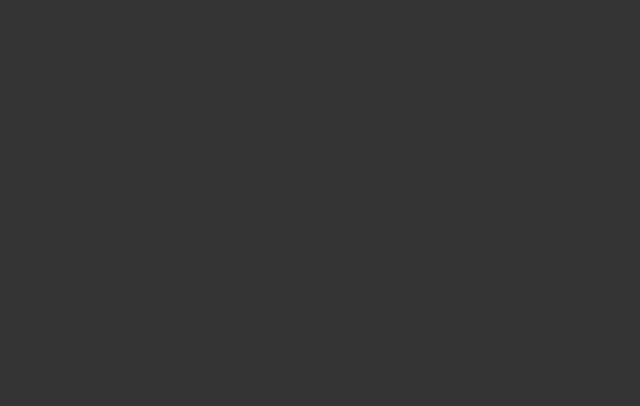
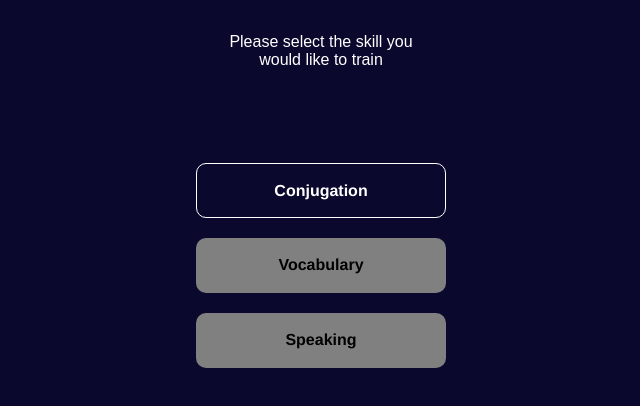
Before and after one commit to joepstein/lingo-duel-v1, a React (Vite) app: page /skill-choice in a window 1280 px wide. Shown: the top 406 px of the page, without its empty margins (319-959 px from the left). Built offline with nearby package versions, Linux system fonts and the light colour scheme.

Commit message:
Add skill choice page

```diff
--- a/server.js
+++ b/server.js
@@ -7,7 +7,7 @@ app.use('/', express.static(path.join(__dirname, 'public')))
 
 app.use('/', express.static(path.join(__dirname, 'dist')))
 
-app.use(/^\/?(conjugation)/, require('./routes/root'))
+app.use(/^\/?(conjugation|skill-choice)/, require('./routes/root'))
 
 
 app.listen(PORT)
--- a/src/App.jsx
+++ b/src/App.jsx
@@ -1,6 +1,7 @@
 import { Routes, Route } from 'react-router-dom'
-import { LanguageGame } from "./LanguageGame"
-import { Intro } from "./Intro"
+import { Intro } from './Intro'
+import { SkillChoice } from './SkillChoice'
+import { LanguageGame } from './LanguageGame'
 import "./styles.css"
 
 
@@ -11,6 +12,7 @@ export default function App(){
     <>
       <Routes>
         <Route path="/" element={<Intro />} />
+        <Route path="/skill-choice" element={<SkillChoice />} />
         <Route path="/conjugation" element={<LanguageGame />} />
       </Routes>
     </>
--- a/src/Intro.jsx
+++ b/src/Intro.jsx
@@ -10,19 +10,19 @@ export function Intro(){
 	useEffect(() => {
 
 		setTimeout(() => {
-	      overlayRef.current.classList.add('animate')
-	    }, 500)
+	      overlayRef.current.classList.add('animate') // 1s
 
 	        setTimeout(() => {
 		    	overlayRef.current.classList.remove('animate')
 		    	initialContentRef.current.style.display = 'none'
 		    	revealedContentRef.current.style.display = 'block'
-	    	overlayRef.current.classList.add('unanimate')
-	    }, 1800)
+		    	overlayRef.current.classList.add('unanimate') // 1s
 
 		    	setTimeout(() => {
 			    	overlayRef.current.style.display = 'none'
-	    }, 2850)
+			    }, 1050)
+	    	}, 1300)
+	    }, 500)
 
 	}, [])
 
@@ -36,7 +36,7 @@ export function Intro(){
 				</div>
 				<div ref={revealedContentRef} class='revealed-content'>
 					<p>Let's do 10 quick questions to assess your skill level before we begin!</p>
-					<Link to='conjugation' role='button'>Continue</Link>
+					<Link to='skill-choice' role='button'>Continue</Link>
 				</div>
 				<div ref={overlayRef} id='overlay'></div>
 			</section>
--- /dev/null
+++ b/src/SkillChoice.jsx
@@ -0,0 +1,19 @@
+import { Link } from 'react-router-dom'
+
+export function SkillChoice(){
+
+	return(
+		<>
+			<section id='skill-choice-page'>
+				<div class='content'>
+					<h1>Please select the skill you would like to train</h1>
+					<div class='skill-options'>
+						<Link to='/conjugation' role='button'>Conjugation</Link>
+						<Link role='disabled-button'>Vocabulary</Link>
+						<Link role='disabled-button'>Speaking</Link>
+					</div>
+				</div>
+			</section>
+		</>
+	)
+}
--- a/src/styles.css
+++ b/src/styles.css
@@ -4,7 +4,7 @@
 }
 
 body {
-  background: #333;
+  background: #0A092D;
   color: hsl(200, 100%, 90%);
   max-width: 300px;
   max-height: 600px;
@@ -44,6 +44,50 @@ li:hover, li[data-selected="true"] {
   cursor: pointer;
 }
 
+a[role='button']{
+  display: block;
+  cursor: pointer;
+
+  width: 250px;
+  height: 55px;
+  text-align: center;
+  border-radius: 10px;
+  background-color: #382AD6;
+  padding: 18px 0;
+
+  color: white;
+  font-size: 16px;
+  font-weight: 700;
+  font-family: 'Helvetica Neue';
+  text-decoration: none;
+}
+
+a[role='disabled-button']{
+  display: block;
+  cursor: not-allowed;
+
+  width: 250px;
+  height: 55px;
+  text-align: center;
+  border-radius: 10px;
+  background-color: rgb(128,128,128);
+  padding: 18px 0;
+
+  color: black;
+  font-size: 16px;
+  font-weight: 700;
+  font-family: 'Helvetica Neue';
+  text-decoration: none;
+}
+
+/*
+
+######
+## Welcome Page CSS
+######
+
+*/
+
 #welcome-page{
     position: relative;
 }
@@ -73,19 +117,6 @@ li:hover, li[data-selected="true"] {
   top: 100%;
   left: 50%;
   transform: translate(-50%, -100%);
-
-  width: 250px;
-  height: 55px;
-  text-align: center;
-  border-radius: 10px;
-  background-color: #382AD6;
-  padding: 18px 0;
-
-  color: white;
-  font-size: 16px;
-  font-weight: 700;
-  font-family: 'Helvetica Neue';
-  text-decoration: none;
 }
 
 #home-icon{
@@ -95,7 +126,7 @@ li:hover, li[data-selected="true"] {
 #overlay{
   width: 100%;
   height: 100%;
-  background-color: #333;
+  background-color: #0A092D;
   position: absolute;
   top: 0%;
   left: 0%;
@@ -121,3 +152,36 @@ li:hover, li[data-selected="true"] {
   from{ opacity: 100%; }
   to{ opacity: 0%; }
 }
+
+
+/*
+
+######
+## Skill Choice Page CSS
+######
+
+*/
+
+#skill-choice-page .content{
+  display: flex;
+  flex-direction: column;
+  align-items: center;
+}
+
+#skill-choice-page h1{
+  font-size: 16px;
+  text-align: center;
+
+  width: 200px;
+  padding-top: 20px;
+  padding-bottom: 20%;
+}
+
+#skill-choice-page a{
+  margin: 20px;
+}
+
+#skill-choice-page a[role='button']{
+  background-color: #0A092D;
+  border: 1px solid white;
+}
```
Lines whose indentation alone changed are shown as unchanged.
